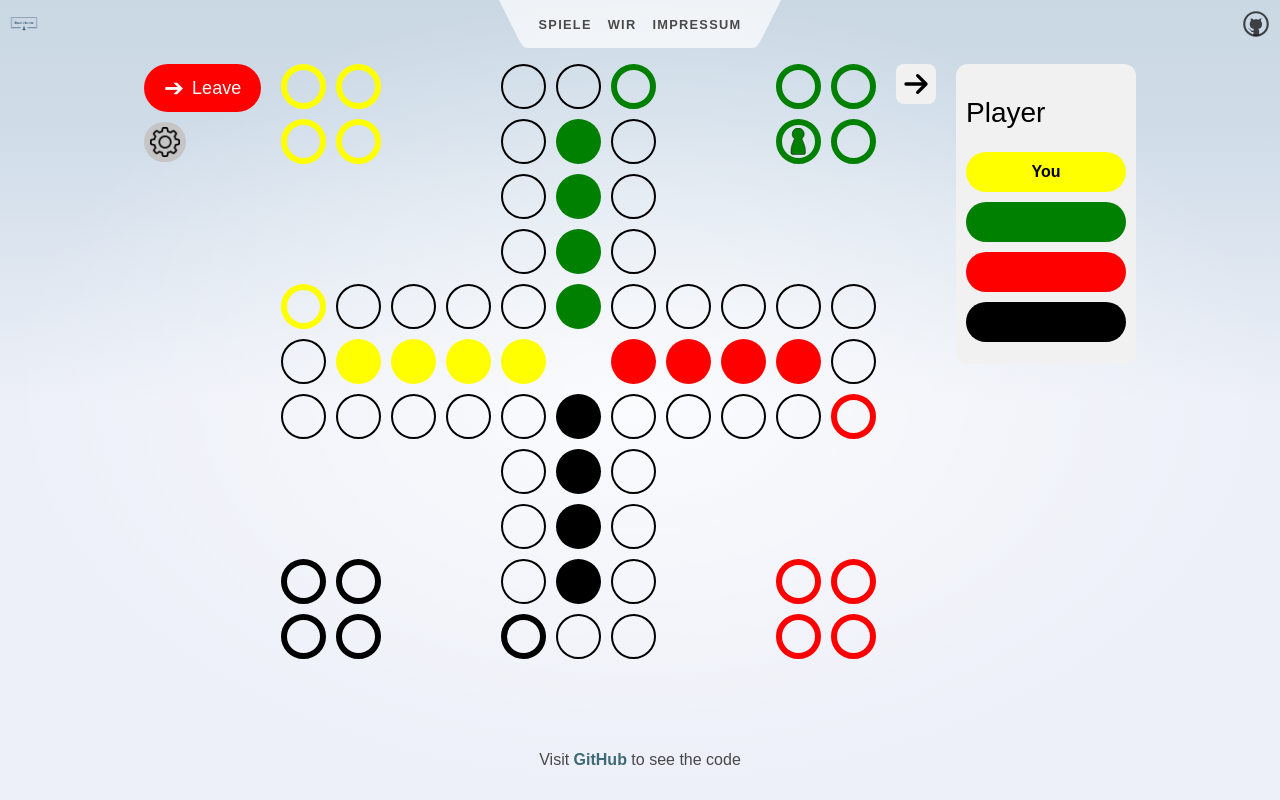
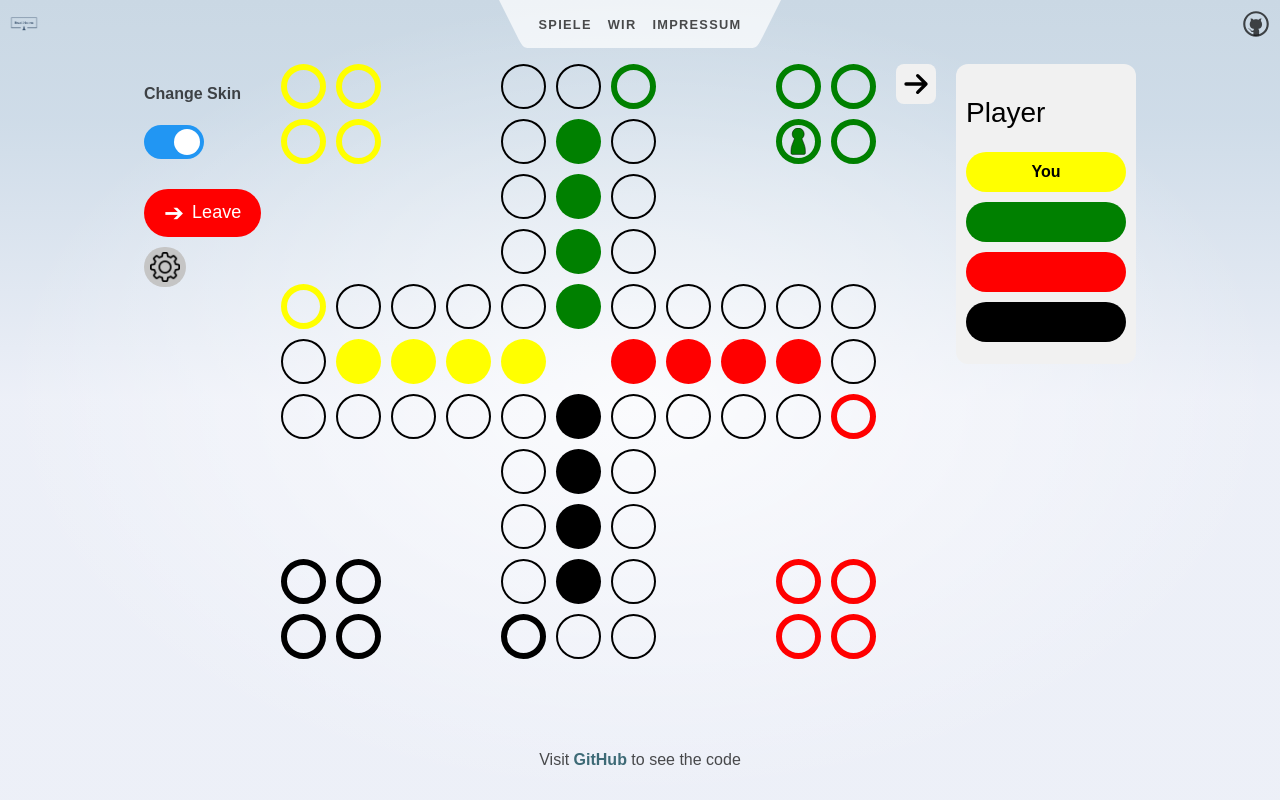
Before and after one commit to Pixxxel-Perfect/Boardheaven, a SvelteKit app in the folder frontend/boardheaven/: page /game in a window 1280 px wide. Built offline with nearby package versions, Linux system fonts and the light colour scheme.

Commit message:
Change Request implemented. Skin change available

```diff
--- a/frontend/boardheaven/src/routes/game/+page.svelte
+++ b/frontend/boardheaven/src/routes/game/+page.svelte
@@ -6,23 +6,6 @@
   import { onMount } from "svelte";
   import arrowicon  from "$lib/images/arrowright.svg";
   import pawn  from "$lib/images/pawn.svg";
-/*
-  function addPawnSVG() {
-    const circles = document.querySelectorAll('.circleGreen');
-
-    circles.forEach(circle => {
-      const svgNamespace = "http://www.w3.org/2000/svg";
-      const svg = document.createElementNS(svgNamespace, "svg");
-      svg.setAttribute("fill", "green");
-      const path = document.createElementNS(svgNamespace, "path");
-      path.setAttribute("fill-rule", "evenodd");
-      path.setAttribute("clip-rule", "evenodd");
-      path.setAttribute("d", "M2.88138 8.90846C1.73464 7.99226 1 6.58192 1 5C1 2.23858 3.23858 0 6 0C8.7614 0 11 2.23858 11 5C11 6.5814 10.2658 7.99133 9.1198 8.90755L11.0777 13.8831C11.6866 15.4306 12.0015 17.1081 12.0015 18.8049V21C12.0015 21.5523 11.5538 22 11.0015 22H1C0.44772 22 0 21.5523 0 21L0 18.8049C0 17.1081 0.31487 15.4306 0.92382 13.8831L2.88138 8.90846z");
-      svg.setAttribute("viewBox", "-9 -4 30 30"); // Setzen Sie die viewBox entsprechend Ihren Anforderungen
-      svg.appendChild(path);
-      circle.appendChild(svg);
-    });
-  }*/
   let ws: WebSocket;
   const circles = [
     "circleBlack", "circleDefault",
@@ -64,6 +47,10 @@
     chatStore.update((messages) => [...messages, "PK"]);
   });
 
+  let showPawn = true;
+  function toggleSVG() {
+    showPawn = !showPawn; // Toggle between true and false
+  }
   function sendMessage(message: string) {
     //use ws to send the  message!!!
     //ws.send(message);
@@ -114,6 +101,11 @@
 <div>
   <div class="container">
     <div>
+      <h4>Change Skin</h4>
+      <label class="switch">
+        <input type="checkbox" bind:checked={showPawn}>
+        <span class="slider round"></span>
+      </label>
       <button class="leave-button">
         <span class="leave-arrow">&#10132;</span> Leave
       </button>
@@ -126,9 +118,15 @@
       {#each circles as circleClass, index}
       <div class={`circle ${circleClass}`}>
         {#if pawns.find(pawn => smartIndex(pawn) === index)}
-          <svg class="pawn" width="800px" height="800px" viewBox="-5 0 22 22" id="meteor-icon-kit__solid-pawn" fill="{pawns.find(pawn => smartIndex(pawn) === index)?.color}" stroke="black" stroke-width="0.4" xmlns="http://www.w3.org/2000/svg">
-            <path fill-rule="evenodd" clip-rule="evenodd" d="M2.88138 8.90846C1.73464 7.99226 1 6.58192 1 5C1 2.23858 3.23858 0 6 0C8.7614 0 11 2.23858 11 5C11 6.5814 10.2658 7.99133 9.1198 8.90755L11.0777 13.8831C11.6866 15.4306 12.0015 17.1081 12.0015 18.8049V21C12.0015 21.5523 11.5538 22 11.0015 22H1C0.44772 22 0 21.5523 0 21L0 18.8049C0 17.1081 0.31487 15.4306 0.92382 13.8831L2.88138 8.90846z"/>
-          </svg>
+          {#if showPawn}
+            <svg class="pawn" width="800px" height="800px" viewBox="-5 0 22 22" id="meteor-icon-kit__solid-pawn" fill="{pawns.find(pawn => smartIndex(pawn) === index)?.color}" stroke="black" stroke-width="0.4" xmlns="http://www.w3.org/2000/svg">
+              <path fill-rule="evenodd" clip-rule="evenodd" d="M2.88138 8.90846C1.73464 7.99226 1 6.58192 1 5C1 2.23858 3.23858 0 6 0C8.7614 0 11 2.23858 11 5C11 6.5814 10.2658 7.99133 9.1198 8.90755L11.0777 13.8831C11.6866 15.4306 12.0015 17.1081 12.0015 18.8049V21C12.0015 21.5523 11.5538 22 11.0015 22H1C0.44772 22 0 21.5523 0 21L0 18.8049C0 17.1081 0.31487 15.4306 0.92382 13.8831L2.88138 8.90846z"/>
+            </svg>
+          {:else}
+            <svg fill="{pawns.find(pawn => smartIndex(pawn) === index)?.color}" stroke="black" stroke-width="0.4" class="pawn" width="800px" height="800px" viewBox="0 0 32 32" xmlns="http://www.w3.org/2000/svg">
+              <path d="M22.777 23.384c-0.147-0.983-0.91-1.857-2.058-2.507-3.059-1.95-3.595-5.268-2.184-7.45 1.799-0.518 3.028-1.562 3.028-2.766 0-1.095-1.017-2.058-2.555-2.613 0.788-0.786 1.277-1.875 1.277-3.079 0-2.396-1.933-4.338-4.318-4.338s-4.318 1.942-4.318 4.338c0 1.204 0.488 2.292 1.276 3.078-1.538 0.555-2.556 1.518-2.556 2.613 0 1.218 1.259 2.273 3.093 2.784 1.434 2.175 0.824 5.451-2.332 7.463-1.107 0.646-1.834 1.513-1.975 2.477-1.989 0.842-3.235 2.047-3.235 3.386 0 2.544 4.498 4.607 10.047 4.607s10.047-2.062 10.047-4.607c0-1.339-1.247-2.545-3.237-3.387z"></path>
+            </svg>
+          {/if}
         {/if}
       </div>
     {/each}
@@ -169,6 +167,67 @@
 </div>
 
 <style>
+  .switch {
+  position: relative;
+  display: inline-block;
+  width: 60px;
+  height: 34px;
+  margin-bottom: 30px;
+}
+
+.switch input {
+  opacity: 0;
+  width: 0;
+  height: 0;
+}
+
+.slider {
+  position: absolute;
+  cursor: pointer;
+  top: 0;
+  left: 0;
+  right: 0;
+  bottom: 0;
+  background-color: #ccc;
+  -webkit-transition: .4s;
+  transition: .4s;
+}
+
+.slider:before {
+  position: absolute;
+  content: "";
+  height: 26px;
+  width: 26px;
+  left: 4px;
+  bottom: 4px;
+  background-color: white;
+  -webkit-transition: .4s;
+  transition: .4s;
+}
+
+input:checked + .slider {
+  background-color: #2196F3;
+}
+
+input:focus + .slider {
+  box-shadow: 0 0 1px #2196F3;
+}
+
+input:checked + .slider:before {
+  -webkit-transform: translateX(26px);
+  -ms-transform: translateX(26px);
+  transform: translateX(26px);
+}
+
+.slider.round {
+  border-radius: 34px;
+}
+
+.slider.round:before {
+  border-radius: 50%;
+}
+
+
   .pawn{
     width: 80%;
     height: 80%;
```
